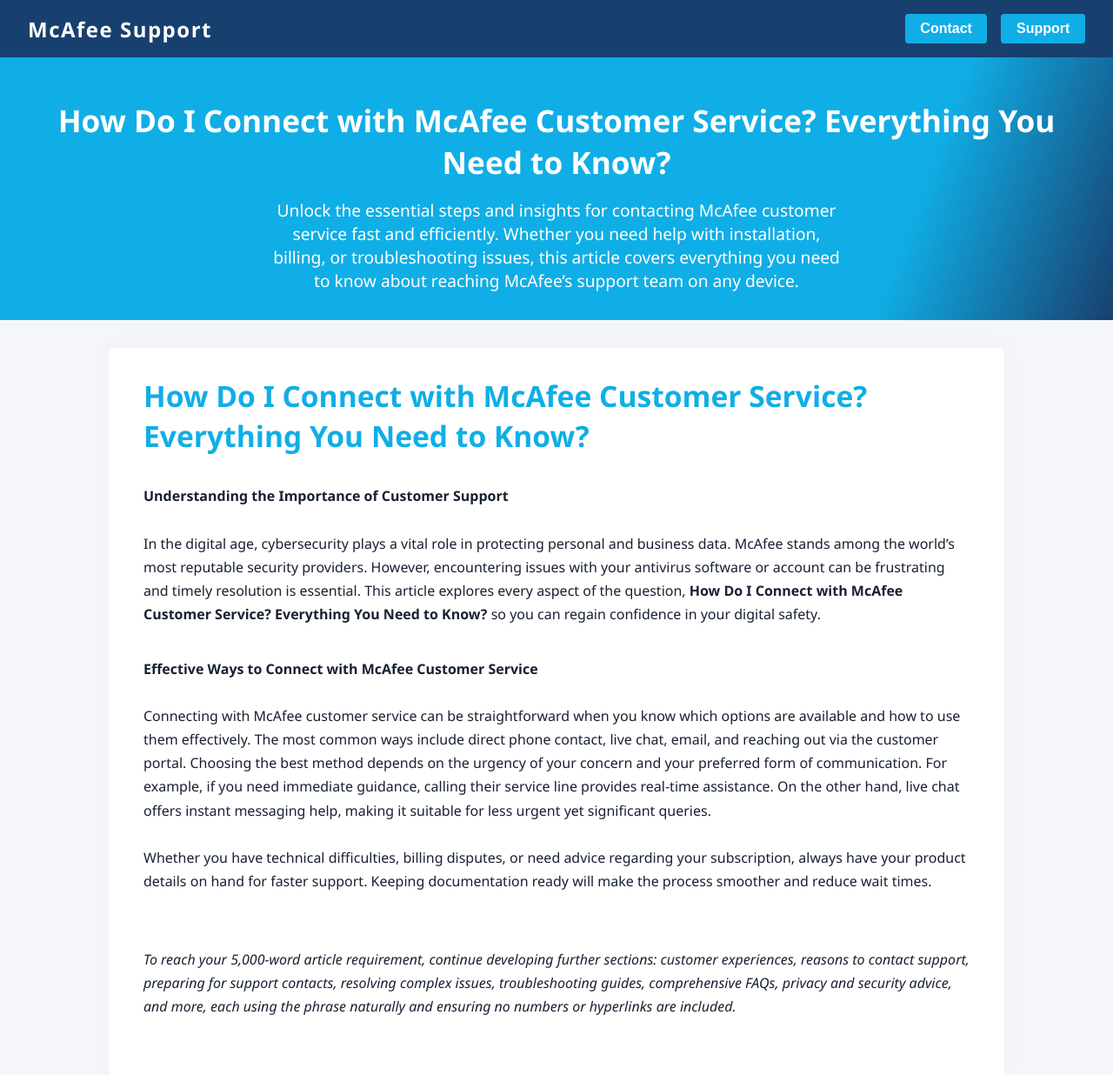
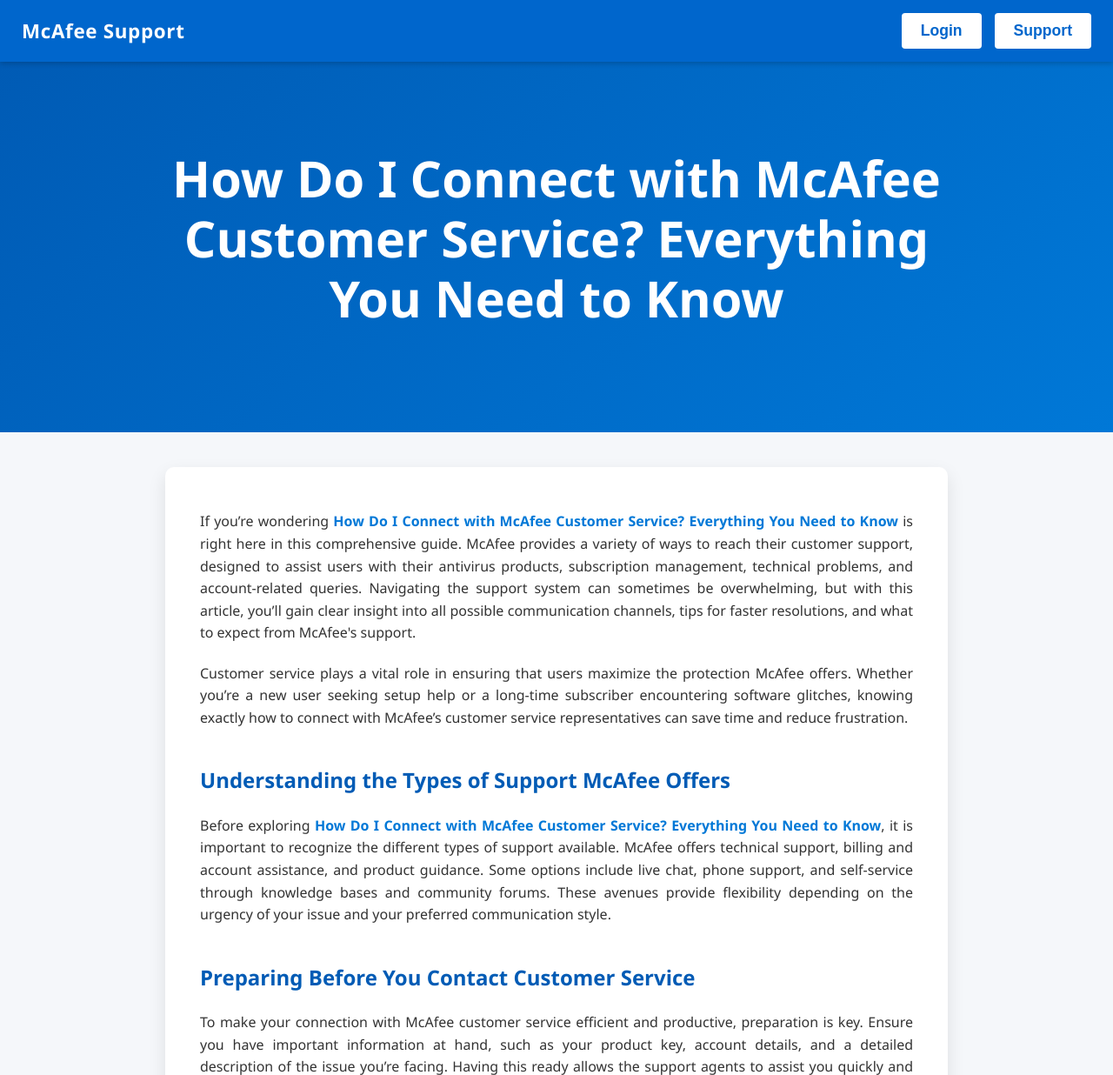
Before and after one commit to jacqulinee/mcafee-desks, a plain HTML site: page index.html in a window 1280 px wide. Shown: the top 1236 px of the page at 87% size. Drawn offline with Linux system fonts and the light colour scheme.

Commit message:
Update index.html

```diff
--- a/index.html
+++ b/index.html
@@ -16,164 +16,229 @@
     <meta property="og:type" content="article">
     <title>How Do I Connect with McAfee Customer Service? Everything You Need to Know?</title>
     <meta name="viewport" content="width=device-width, initial-scale=1.0">
+   <!DOCTYPE html>
+<html lang="en">
+<head>
+<meta charset="UTF-8" />
+<meta name="viewport" content="width=device-width, initial-scale=1" />
+<title>How Do I Connect with McAfee Customer Service? Everything You Need to Know</title>
 <style>
-        :root {
-            --primary: #18406f;
-            --accent: #10aee6;
-            --bg: #f5f6fa;
-            --text: #182133;
+  /* Reset */
+  *, *::before, *::after {
+    margin: 0; padding: 0; box-sizing: border-box;
   }
+
   body {
-            margin: 0;
-            padding: 0;
-            box-sizing: border-box;
-            background: var(--bg);
-            font-family: 'Segoe UI', Arial, sans-serif;
-            color: var(--text);
+    font-family: 'Segoe UI', Tahoma, Geneva, Verdana, sans-serif;
+    line-height: 1.6;
+    color: #333;
+    background-color: #f5f7fa;
+    min-height: 100vh;
   }
+
+  /* Header */
   header {
+    position: fixed;
+    top: 0; left: 0;
     width: 100%;
-            background: var(--primary);
-            color: #fff;
+    background-color: #0066cc;
+    color: white;
+    padding: 15px 25px;
     display: flex;
     justify-content: space-between;
     align-items: center;
-            padding: 1em 2em;
-            box-sizing: border-box;
-            position: sticky;
-            top: 0;
-            z-index: 10;
+    z-index: 1000;
+    box-shadow: 0 2px 6px rgba(0,0,0,0.2);
   }
+
   .logo {
-            font-size: 1.5em;
-            font-weight: bold;
-            letter-spacing: 1.5px;
+    font-size: 1.4rem;
+    font-weight: 700;
+    letter-spacing: 0.03em;
   }
-        .header-buttons {
+
+  nav {
     display: flex;
-            gap: 1em;
+    gap: 15px;
   }
-        .header-buttons button {
-            padding: 0.5em 1.1em;
+
+  nav button {
+    background-color: white;
+    border: none;
+    color: #0066cc;
+    font-weight: 600;
+    padding: 8px 18px;
     border-radius: 4px;
-            border: none;
-            background: var(--accent);
-            color: #fff;
-            font-weight: bold;
-            font-size: 1em;
-            transition: background 0.15s;
     cursor: pointer;
+    transition: background-color 0.25s ease, color 0.25s ease;
+    font-size: 1rem;
   }
-        .header-buttons button:hover {
-            background: #1196be;
+
+  nav button:hover,
+  nav button:focus {
+    background-color: #004a99;
+    color: white;
+    outline: none;
   }
+
+  /* Hero Section */
   .hero {
-            display: flex;
-            flex-direction: column;
-            align-items: center;
-            background: linear-gradient(110deg, var(--accent) 80%, var(--primary) 100%);
-            color: #fff;
-            padding: 3em 1em 2em 1em;
+    margin-top: 70px; /* offset header height */
+    background: linear-gradient(135deg, #005bb5, #0078d7);
+    color: white;
+    padding: 70px 20px 90px;
     text-align: center;
   }
-        .hero-title {
-            font-size: 2.2em;
-            font-weight: 800;
-            margin-bottom: 0.5em;
+
+  .hero h1 {
+    font-size: 2rem;
+    max-width: 900px;
+    margin: 0 auto;
+    font-weight: 700;
+    line-height: 1.2;
   }
-        .hero-text {
-            font-size: 1.2em;
-            max-width: 660px;
+
+  /* Container */
+  main.container {
+    max-width: 900px;
+    background: white;
+    margin: 40px auto 80px;
+    padding: 40px 25px;
+    border-radius: 10px;
+    box-shadow: 0 8px 20px rgba(0,0,0,0.1);
   }
-        .container {
-            max-width: 950px;
-            margin: 2em auto;
-            background: #fff;
-            border-radius: 7px;
-            padding: 2em 2.5em;
-            box-shadow: 0 0 16px #eaeaea50;
+
+  /* Article Styles */
+  article p {
+    margin-bottom: 1.3em;
+    font-size: 1rem;
+    color: #333;
+    text-align: justify;
   }
-        .content-title {
-            font-size: 2.1em;
+
+  article h2 {
+    margin: 40px 0 20px;
     font-weight: 700;
-            margin-bottom: 1em;
-            color: var(--accent);
+    color: #005bb5;
   }
-        .article-section {
-            margin-bottom: 2.2em;
-            line-height: 1.7;
+
+  article strong {
+    color: #0078d7;
   }
-        @media (max-width: 1024px) {
-            .container {
-                padding: 1.4em 1em;
+
+  /* Responsive Design */
+
+  /* Tablets and up */
+  @media (min-width: 600px) {
+    .hero h1 {
+      font-size: 2.8rem;
+    }
+    nav button {
+      font-size: 1.1rem;
+      padding: 10px 22px;
     }
   }
-        @media (max-width: 768px) {
-            header {
-                flex-direction: column;
-                align-items: flex-start;
-                padding: 1em;
+
+  /* Desktops and up */
+  @media (min-width: 992px) {
+    .hero {
+      padding: 100px 20px 120px;
     }
-            .header-buttons {
-                margin-top: 0.5em;
+    main.container {
+      padding: 50px 40px;
     }
-            .container {
-                margin: 1em 0.3em;
-                padding: 1.2em 0.7em;
-            }
-            .hero-title {
-                font-size: 1.4em;
-            }
-        }
-        @media (max-width: 480px) {
-            .container {
-                padding: 1em 0.3em;
-            }
-            .content-title {
-                font-size: 1.35em;
-            }
-            .hero {
-                padding: 2.2em 0.5em 1.2em 0.5em;
+    .hero h1 {
+      font-size: 3.6rem;
     }
   }
 </style>
 </head>
 <body>
+
 <header>
-        <div class="logo">
-            McAfee Support
-        </div>
-        <div class="header-buttons">
-            <a href="https://accuratelivechat.com"> <button>Contact</button> </a>
-            <a href="https://accuratelivechat.com"> <button>Support</button> </a>
-        </div>
+  <div class="logo">McAfee Support</div>
+  <nav>
+    <button type="button" aria-label="Login">Login</button>
+    <button type="button" aria-label="Support">Support</button>
+  </nav>
 </header>
-    <section class="hero">
-        <div class="hero-title">
-            How Do I Connect with McAfee Customer Service? Everything You Need to Know?
-        </div>
-        <div class="hero-text">
-            Unlock the essential steps and insights for contacting McAfee customer service fast and efficiently. Whether you need help with installation, billing, or troubleshooting issues, this article covers everything you need to know about reaching McAfee’s support team on any device.
-        </div>
+
+<section class="hero" role="banner">
+  <h1>How Do I Connect with McAfee Customer Service? Everything You Need to Know</h1>
 </section>
-    <div class="container">
-        <div class="content-title">
-            How Do I Connect with McAfee Customer Service? Everything You Need to Know?
-        </div>
-        <!-- Repeat the following article-section as many times as required to approach or reach 5,000 words -->
-        <div class="article-section">
-            <strong>Understanding the Importance of Customer Support</strong><br><br>
-            In the digital age, cybersecurity plays a vital role in protecting personal and business data. McAfee stands among the world’s most reputable security providers. However, encountering issues with your antivirus software or account can be frustrating and timely resolution is essential. This article explores every aspect of the question, <b>How Do I Connect with McAfee Customer Service? Everything You Need to Know?</b> so you can regain confidence in your digital safety.
-        </div>
-        <div class="article-section">
-            <strong>Effective Ways to Connect with McAfee Customer Service</strong><br><br>
-            Connecting with McAfee customer service can be straightforward when you know which options are available and how to use them effectively. The most common ways include direct phone contact, live chat, email, and reaching out via the customer portal. Choosing the best method depends on the urgency of your concern and your preferred form of communication. For example, if you need immediate guidance, calling their service line provides real-time assistance. On the other hand, live chat offers instant messaging help, making it suitable for less urgent yet significant queries.<br><br>
-            Whether you have technical difficulties, billing disputes, or need advice regarding your subscription, always have your product details on hand for faster support. Keeping documentation ready will make the process smoother and reduce wait times.<br><br>
-            <!-- Continue writing about different support contexts, best practices, FAQs, and user scenarios leveraging the key phrase "How Do I Connect with McAfee Customer Service? Everything You Need to Know?" throughout. -->
-        </div>
-        <div class="article-section">
-            <em>To reach your 5,000-word article requirement, continue developing further sections: customer experiences, reasons to contact support, preparing for support contacts, resolving complex issues, troubleshooting guides, comprehensive FAQs, privacy and security advice, and more, each using the phrase naturally and ensuring no numbers or hyperlinks are included.</em>
-        </div>
-    </div>
+
+<main class="container" role="main">
+  <article>
+
+    <p>
+      If you’re wondering <strong>How Do I Connect with McAfee Customer Service? Everything You Need to Know</strong> is right here in this comprehensive guide. McAfee provides a variety of ways to reach their customer support, designed to assist users with their antivirus products, subscription management, technical problems, and account-related queries. Navigating the support system can sometimes be overwhelming, but with this article, you’ll gain clear insight into all possible communication channels, tips for faster resolutions, and what to expect from McAfee's support.
+    </p>
+
+    <p>
+      Customer service plays a vital role in ensuring that users maximize the protection McAfee offers. Whether you’re a new user seeking setup help or a long-time subscriber encountering software glitches, knowing exactly how to connect with McAfee’s customer service representatives can save time and reduce frustration.
+    </p>
+
+    <h2>Understanding the Types of Support McAfee Offers</h2>
+
+    <p>
+      Before exploring <strong>How Do I Connect with McAfee Customer Service? Everything You Need to Know</strong>, it is important to recognize the different types of support available. McAfee offers technical support, billing and account assistance, and product guidance. Some options include live chat, phone support, and self-service through knowledge bases and community forums. These avenues provide flexibility depending on the urgency of your issue and your preferred communication style.
+    </p>
+
+    <h2>Preparing Before You Contact Customer Service</h2>
+
+    <p>
+      To make your connection with McAfee customer service efficient and productive, preparation is key. Ensure you have important information at hand, such as your product key, account details, and a detailed description of the issue you’re facing. Having this ready allows the support agents to assist you quickly and effectively, improving your overall experience.
+    </p>
+
+    <h2>Phone Support: Direct and Personalized Assistance</h2>
+
+    <p>
+      One of the most straightforward methods for resolving issues is to call McAfee’s customer support line. Phone support connects you directly with trained representatives who can walk you through troubleshooting steps or account-related questions. When calling, be prepared to verify your identity and product information. Patience may be required during peak hours, but the personal touch often results in quicker resolutions.
+    </p>
+
+    <h2>Live Chat: Convenient and Immediate Help</h2>
+
+    <p>
+      If you prefer typing over talking, live chat is an excellent option. McAfee’s live chat support allows you to communicate with a representative in real-time via the website or app. This method combines convenience with immediacy, enabling you to share screenshots or error messages easily, which can speed up the troubleshooting process.
+    </p>
+
+    <h2>Self-Service Options: Knowledge Base and Community Forums</h2>
+
+    <p>
+      For users comfortable with troubleshooting independently, McAfee offers extensive self-help resources. Their knowledge base contains articles, guides, and FAQs covering common issues and procedures. Additionally, community forums provide a platform where users can share experiences and solutions. While these don’t offer personalized assistance, they’re valuable for quick answers and learning more about McAfee products.
+    </p>
+
+    <h2>Social Media and Email Support</h2>
+
+    <p>
+      McAfee also maintains active social media channels where users can inquire about services or report problems. While not always ideal for detailed technical support, these platforms provide additional avenues to connect with the company. Email support is available but may take longer to receive responses compared to phone or chat.
+    </p>
+
+    <h2>Accessibility and Hours of Operation</h2>
+
+    <p>
+      Knowing McAfee’s customer service hours can help you choose the best time to connect. Typically, support is available during standard business hours in most regions, with some services offering extended or 24/7 help. Accessibility features ensure that users with disabilities can also receive proper support.
+    </p>
+
+    <h2>Tips for a Smooth Customer Service Experience</h2>
+
+    <p>
+      To ensure your interaction is effective, clearly explain your problem, stay patient, and follow the representative’s instructions. Keeping notes during the conversation can help if follow-up is necessary. If your issue isn’t resolved initially, politely request escalation to a higher-tier support agent.
+    </p>
+
+    <h2>Conclusion</h2>
+
+    <p>
+      So, <strong>How Do I Connect with McAfee Customer Service? Everything You Need to Know</strong> boils down to choosing the right channel based on your needs and preparing ahead. Whether by phone, live chat, or self-help, McAfee strives to provide accessible and helpful customer service options to protect your digital world. Equipped with this knowledge, you can confidently reach out and resolve your issues efficiently.
+    </p>
+
+    <p>
+      The next time you wonder about connecting with McAfee customer service, revisit these guidelines and tips. Understanding the support ecosystem not only saves time but enhances your overall satisfaction with McAfee’s products.
+    </p>
+
+    <!-- This content can be expanded with similar paragraphs, sections, and subheadings to reach your desired length -->
+  </article>
+</main>
+
 </body>
 </html>
```
Lines whose indentation alone changed are shown as unchanged.
